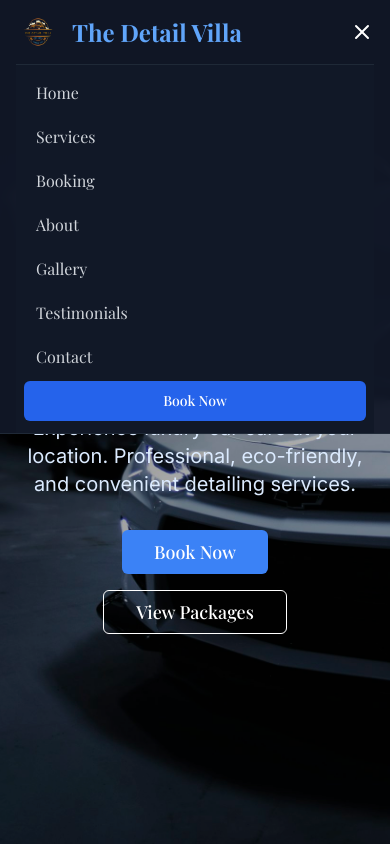
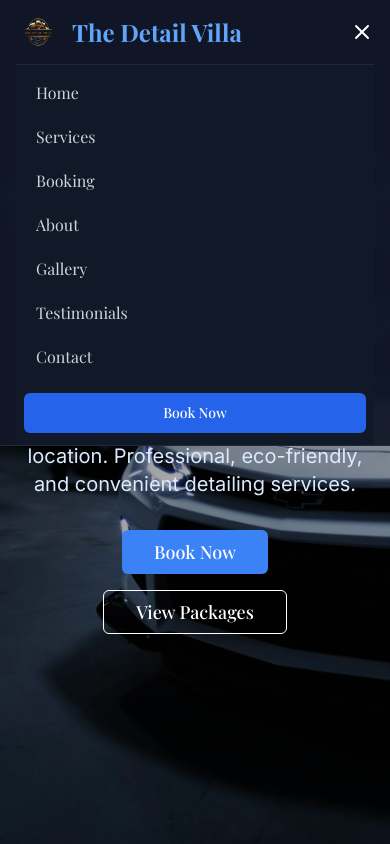
Before and after one commit to TheDetailVilla/detail-villa-website, a Next.js app: page / in a window 390 px wide. Both pictures are taken after a click on the button 362 px from the left and 32 px from the top of the page. Shown: the top 844 px of the page. Built offline with nearby package versions, Linux system fonts and the light colour scheme; a web font is replaced by a local one.

Commit message:
Fix Book Now buttons in navigation to link to Square booking

```diff
--- a/components/navigation.tsx
+++ b/components/navigation.tsx
@@ -43,7 +43,13 @@ export default function Navigation() {
             ))}
           </div>
 
-          <Button className="hidden md:block bg-blue-600 hover:bg-blue-700 text-white">Book Now</Button>
+          <a
+            href="https://app.squareup.com/appointments/book/vubh3j0ph1po97/LEJNWFZATAZ7V/start"
+            target="_blank"
+            rel="noopener noreferrer"
+          >
+            <Button className="hidden md:block bg-blue-600 hover:bg-blue-700 text-white">Book Now</Button>
+          </a>
 
           {/* Mobile menu button */}
           <button className="md:hidden" onClick={() => setIsOpen(!isOpen)}>
@@ -68,7 +74,13 @@ export default function Navigation() {
                   {item.name}
                 </Link>
               ))}
-              <Button className="w-full mt-4 bg-blue-600 hover:bg-blue-700 text-white">Book Now</Button>
+              <a
+                href="https://app.squareup.com/appointments/book/vubh3j0ph1po97/LEJNWFZATAZ7V/start"
+                target="_blank"
+                rel="noopener noreferrer"
+              >
+                <Button className="w-full mt-4 bg-blue-600 hover:bg-blue-700 text-white">Book Now</Button>
+              </a>
             </div>
           </div>
         )}
```
